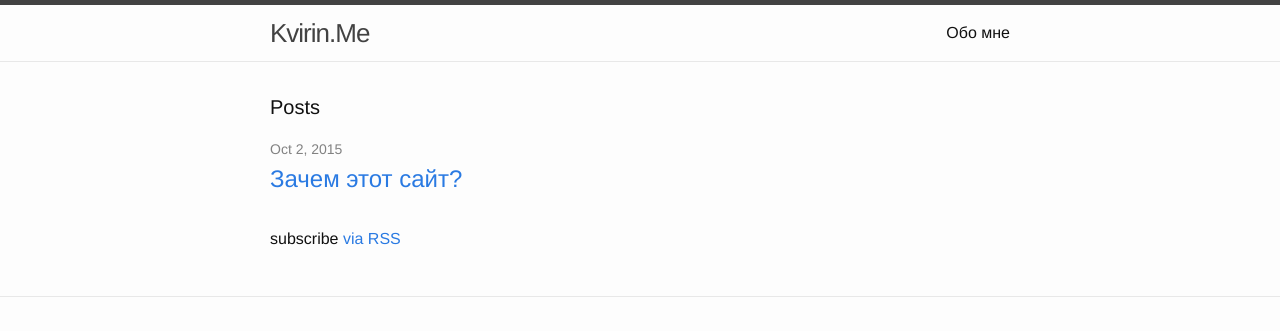
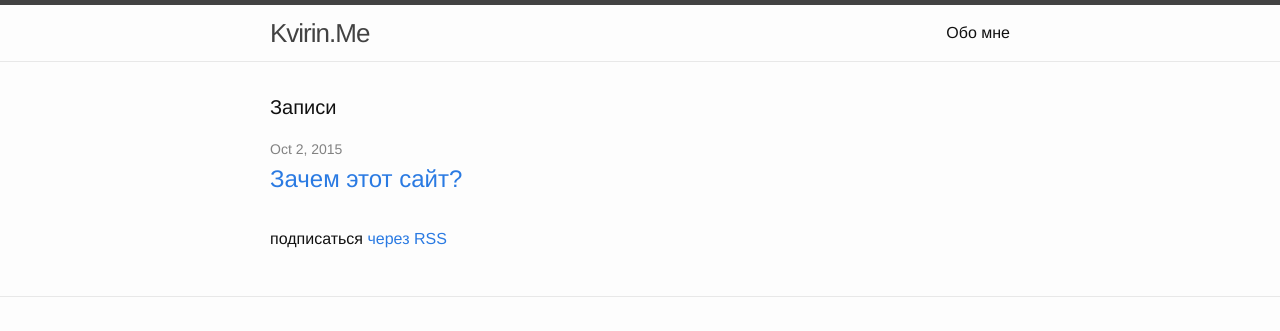
Before and after one commit to kvirin/blog, a Jekyll site: the page built from index.html, in a window 1280 px wide. Shown: the top 331 px of the page. Built offline with Jekyll 4.4.1, drawn with Linux system fonts in a browser that asks for light colours.

Commit message:
Translated to russion two labels

```diff
--- a/index.html
+++ b/index.html
@@ -4,7 +4,7 @@ layout: default
 
 <div class="home">
 
-  <h1 class="page-heading">Posts</h1>
+  <h1 class="page-heading">Записи</h1>
 
   <ul class="post-list">
     {% for post in site.posts %}
@@ -18,6 +18,6 @@ layout: default
     {% endfor %}
   </ul>
 
-  <p class="rss-subscribe">subscribe <a href="{{ "/feed.xml" | prepend: site.baseurl }}">via RSS</a></p>
+  <p class="rss-subscribe">подписаться <a href="{{ "/feed.xml" | prepend: site.baseurl }}">через RSS</a></p>
 
 </div>
```
